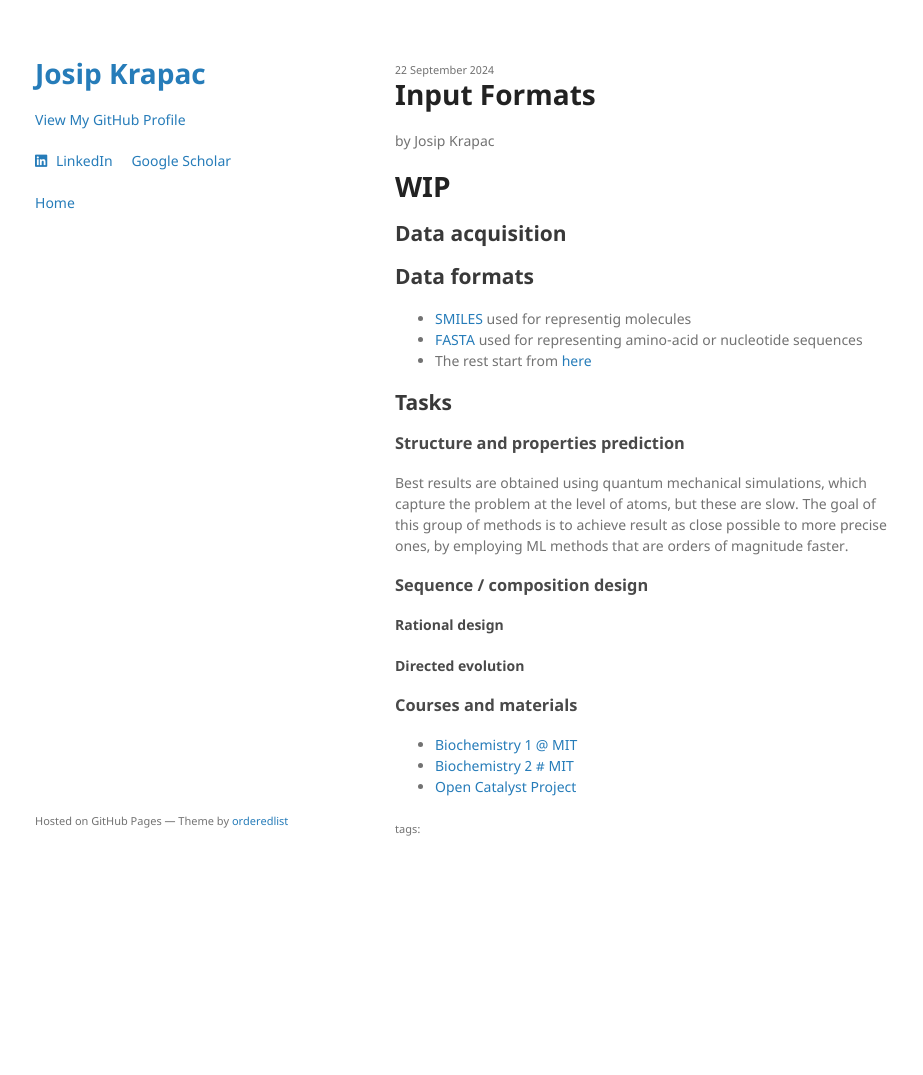
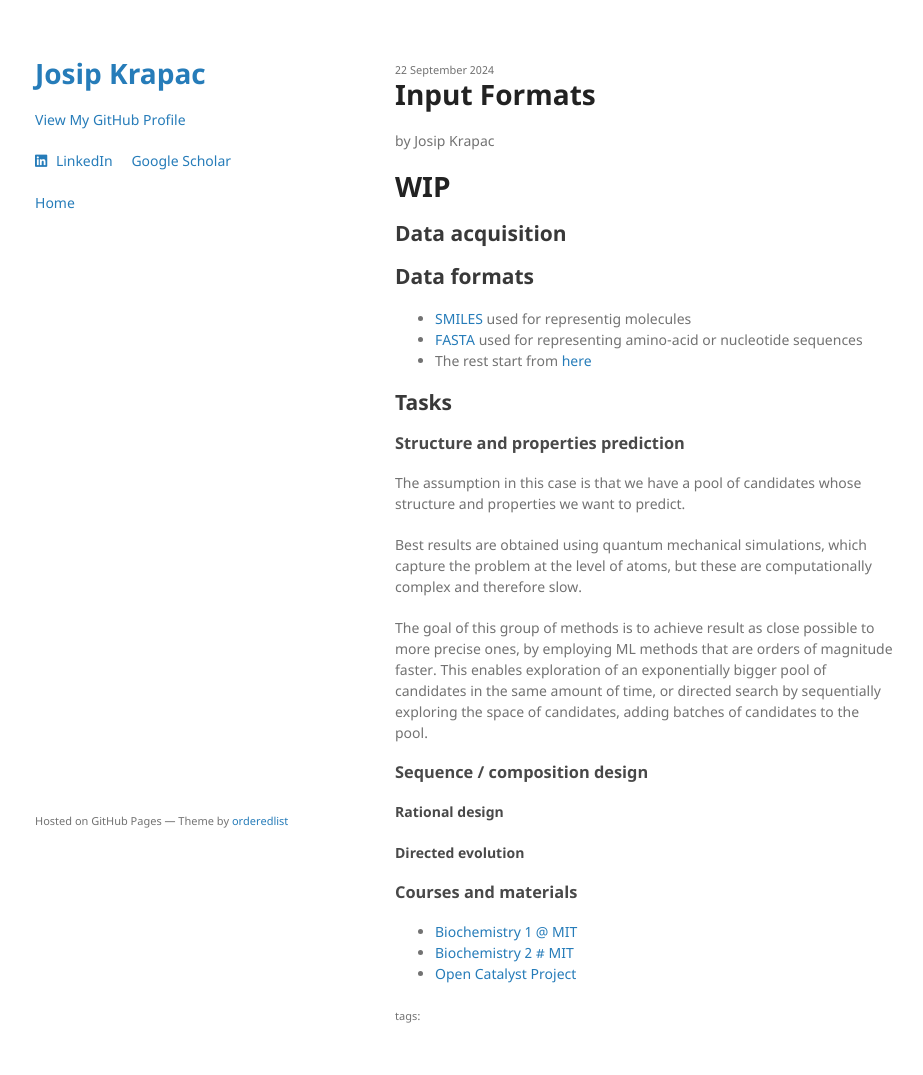
Before and after one commit to josipkrapac/josipkrapac.github.io, a Jekyll site: the page built from _posts/2024-09-22-input-formats.md, in a window 1280 px wide. Shown: the whole page, without its empty margins (175-1098 px from the left). Built offline with Jekyll 4.4.1, drawn with Linux system fonts in a browser that asks for light colours; a style sheet for code colours, icons or effects is not loaded; the repository's description, which GitHub fills in, is left out; before the commit the page ends 900 px from its top, so only the background shows below that.

Commit message:
Update 2024-09-22-input-formats.md

```diff
--- a/_posts/2024-09-22-input-formats.md
+++ b/_posts/2024-09-22-input-formats.md
@@ -13,7 +13,11 @@ author: Josip Krapac
 
 ## Tasks
 ### Structure and properties prediction
-Best results are obtained using quantum mechanical simulations, which capture the problem at the level of atoms, but these are slow. The goal of this group of methods is to achieve result as close possible to more precise ones, by employing ML methods that are orders of magnitude faster.
+The assumption in this case is that we have a pool of candidates whose structure and properties we want to predict.
+
+Best results are obtained using quantum mechanical simulations, which capture the problem at the level of atoms, but these are computationally complex and therefore slow.
+
+The goal of this group of methods is to achieve result as close possible to more precise ones, by employing ML methods that are orders of magnitude faster. This enables exploration of an exponentially bigger pool of candidates in the same amount of time, or directed search by sequentially exploring the space of candidates, adding batches of candidates to the pool.
 ### Sequence / composition design
 #### Rational design
 #### Directed evolution
```
